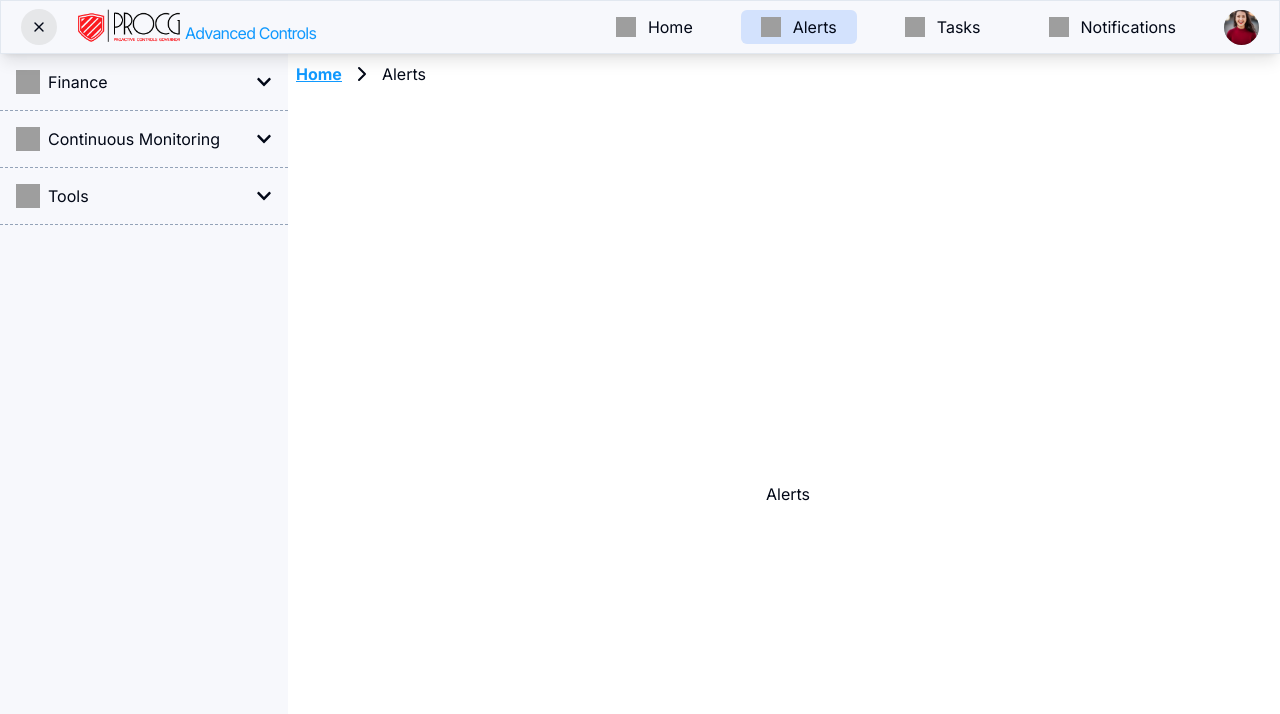
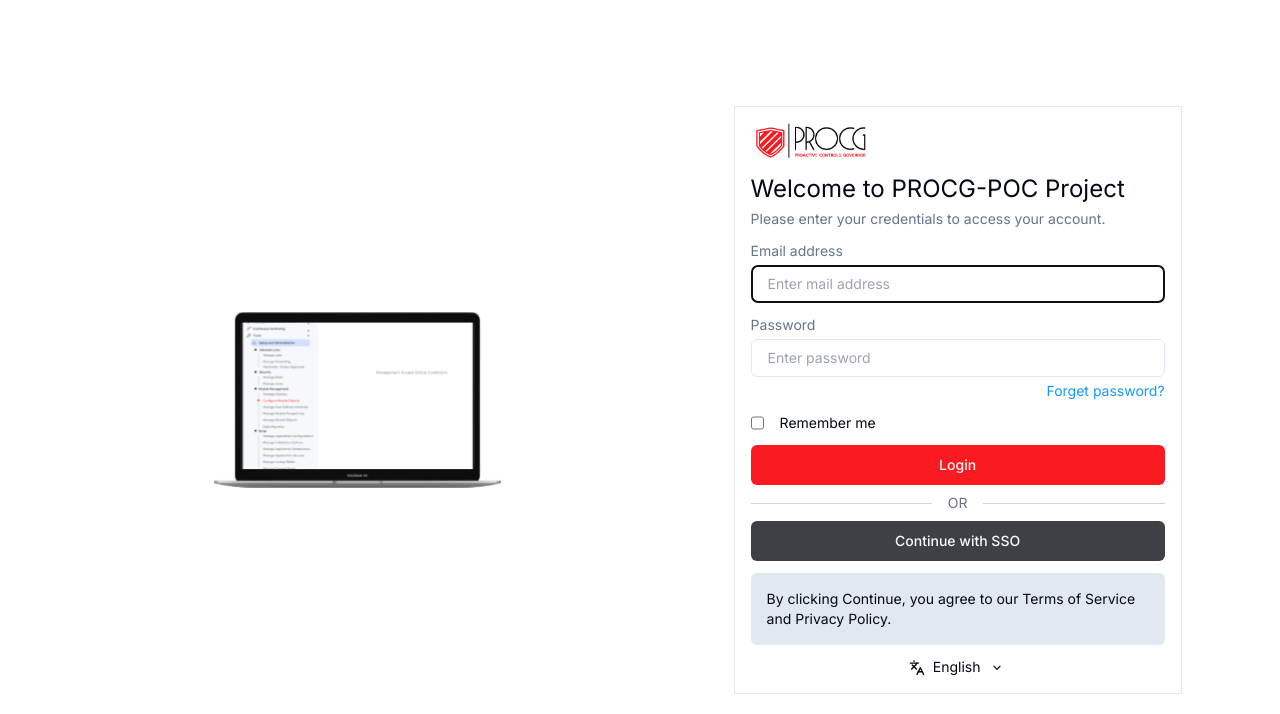
Before and after one commit to nepolionchakma/procg_poc_client, a React (Vite) app: page /alerts in a window 1280 px wide. Shown: the top 714 px of the page. Built offline with nearby package versions, Linux system fonts and the light colour scheme; grey boxes are pictures that could not be loaded.

Commit message:
login function add

```diff
--- a/index.html
+++ b/index.html
@@ -5,7 +5,7 @@
   <meta charset="UTF-8" />
   <!-- <link rel="icon" type="image/svg+xml" href="../favicon.png" /> -->
   <link rel="stylesheet" href="https://cdnjs.cloudflare.com/ajax/libs/font-awesome/6.5.2/css/all.min.css">
-  <link rel="icon" type="image/png" sizes="32x32" href="./public/favicon 2.png">
+  <link rel="icon" type="image/png" sizes="32x32" href="/favicon 2.png">
   <link rel="preconnect" href="https://fonts.gstatic.com" crossorigin>
   <link href="https://fonts.googleapis.com/css2?family=Inter:wght@100..900&display=swap" rel="stylesheet">
   <meta name="viewport" content="width=device-width, initial-scale=1.0" />
--- a/src/App.css
+++ b/src/App.css
@@ -18,3 +18,31 @@
   font-variation-settings:
     "slnt" 0;
 } */
+
+
+.loader div:nth-child(1) {
+  animation-delay: 0s;
+}
+
+.loader div:nth-child(2) {
+  animation-delay: 0.2s;
+}
+
+.loader div:nth-child(3) {
+  animation-delay: 0.4s;
+}
+.loader div:nth-child(4) {
+  animation-delay: 0.6s;
+}
+
+@keyframes grow-shrink {
+
+  0%,
+  100% {
+    transform: scale(1);
+  }
+
+  50% {
+    transform: scale(2);
+  }
+}
--- /dev/null
+++ b/src/Context/Authcontext.tsx
@@ -0,0 +1,61 @@
+import {
+  createContext,
+  ReactNode,
+  useContext,
+  useEffect,
+  useState,
+} from "react";
+import { json } from "stream/consumers";
+
+interface IAuthProviderProps {
+  children: ReactNode;
+}
+interface IAuthTypes {
+  login: (email: string, password: string) => void;
+  access_token: string;
+  setAccess_token: React.Dispatch<React.SetStateAction<string>>;
+  isLoading: boolean;
+}
+export interface IUserData {
+  user_id: number;
+  user_name: string;
+  access_token: string;
+}
+export const AuthContext = createContext<IAuthTypes | null>(null);
+export const useAuthContext = () => {
+  const authconsumer = useContext(AuthContext);
+  if (!authconsumer) {
+    throw new Error("Error inside database");
+  }
+  return authconsumer;
+};
+export const AuthContextProvider = ({ children }: IAuthProviderProps) => {
+  const [access_token, setAccess_token] = useState<string>("");
+  const [isLoading, setIsLoading] = useState<boolean>(false);
+  const login = async (email: string, password: string) => {
+    setIsLoading(true);
+    try {
+      const res = await fetch("http://localhost:2333/login", {
+        method: "POST",
+        headers: { "Content-Type": "application/json" },
+        body: JSON.stringify({ email: email, password: password }),
+      });
+      if (res.ok) {
+        const user_res_data: IUserData = await res.json();
+        setAccess_token(user_res_data.access_token);
+        localStorage.setItem(
+          "access_token",
+          JSON.stringify(user_res_data.access_token)
+        );
+        setIsLoading(false);
+      } else if (res.status === 408) {
+        console.log("Invalid Credential.");
+      }
+    } catch (error) {
+      console.log(error);
+    }
+  };
+  console.log(access_token, "access_token");
+  const value = { login, access_token, setAccess_token, isLoading };
+  return <AuthContext.Provider value={value}>{children}</AuthContext.Provider>;
+};
--- a/src/Nav/TopNavBar.tsx
+++ b/src/Nav/TopNavBar.tsx
@@ -1,10 +1,11 @@
 import { Link, NavLink, useLocation } from "react-router-dom";
-import Logo from "../../public/Top_Nav_Icon/logo.png";
-import Profilea from "../../public/Top_Nav_Icon/Profile.svg";
+import Logo from "/Top_Nav_Icon/logo.png";
+import Profilea from "/Top_Nav_Icon/Profile.svg";
 import { FiMenu, FiX } from "react-icons/fi";
 import { useNavContext } from "../Context/NavContext";
 import { useEffect, useState } from "react";
 import { TopNav, Profile } from "./Navs.json";
+import { useAuthContext } from "@/Context/Authcontext";
 
 interface INav {
   id: number;
@@ -22,6 +23,7 @@
 
 const TopNavBar: React.FC = () => {
   const { collapsed, setCollapsed } = useNavContext();
+  const { setAccess_token } = useAuthContext();
   const [isOpenProfile, setIsOpenProfile] = useState<boolean>(false);
   const navs: INav[] = TopNav;
   const profile: IProfile[] = Profile;
@@ -47,7 +49,10 @@
   const handleProfile = () => {
     setIsOpenProfile(!isOpenProfile);
   };
-
+  const handleLogout = () => {
+    localStorage.removeItem("access_token");
+    setAccess_token("");
+  };
   return (
     <div className="flex justify-between px-5 py-2 border shadow-lg bg-nav sticky top-0 z-50">
       {/* Left side  */}
@@ -108,6 +113,7 @@
             {profile.map((p) => (
               <NavLink
                 to={p.link}
+                onClick={p.name === "Logout" ? handleLogout : undefined}
                 key={p.id}
                 className={`${
                   path === p.link && "text-red-500"
--- a/src/Pages/LogIn/LeftSide.tsx
+++ b/src/Pages/LogIn/LeftSide.tsx
@@ -1,4 +1,4 @@
-import LogInLeftImage from "../../../public/LogIn/LogInLeft.svg";
+import LogInLeftImage from "/LogIn/LogInLeft.svg";
 
 const LeftSide = () => {
   return (
--- a/src/Pages/LogIn/LogIn.tsx
+++ b/src/Pages/LogIn/LogIn.tsx
@@ -1,7 +1,28 @@
+import { useAuthContext } from "@/Context/Authcontext";
 import LeftSide from "./LeftSide";
 import RightSide from "./RightSide";
+import "../../../src/App.css";
 const LogIn = () => {
+  const { isLoading } = useAuthContext();
   return (
+    <div className="w-[1200px] h-screen flex justify-center mx-auto">
+      {isLoading ? (
+        // <div className="flex items-center justify-center">
+        //   <img
+        //     src="https://www.dukan.me/_nuxt/img/progress_loader.8f32937.gif"
+        //     alt=""
+        //   />
+        // </div>
+
+        <div className="flex items-center justify-center h-screen w-screen">
+          <div className="loader flex justify-between w-80">
+            <div className="w-8 h-8 bg-red-500 rounded-full repeat-infinite duration-900 animate-ping"></div>
+            <div className="w-8 h-8 bg-red-500 rounded-full repeat-infinite duration-900 animate-ping"></div>
+            <div className="w-8 h-8 bg-red-500 rounded-full repeat-infinite duration-900 animate-ping"></div>
+            <div className="w-8 h-8 bg-red-500 rounded-full repeat-infinite duration-900 animate-ping"></div>
+          </div>
+        </div>
+      ) : (
         <div className="w-[1200px] h-screen flex justify-center mx-auto">
           <div className="flex items-center justify-center px-[174px]">
             <LeftSide />
@@ -10,6 +31,8 @@
             <RightSide />
           </div>
         </div>
+      )}
+    </div>
   );
 };
 export default LogIn;
--- a/src/Pages/LogIn/RightSide.tsx
+++ b/src/Pages/LogIn/RightSide.tsx
@@ -1,9 +1,23 @@
 import { Button } from "../../components/ui/button";
 
-import logo from "../../../public/Top_Nav_Icon/logo.png";
-import language from "../../../public/LogIn/language.svg";
-import down_arrow from "../../../public/LogIn/down_arrow.svg";
-const RightSide = () => {
+import logo from "/Top_Nav_Icon/logo.png";
+import language from "/LogIn/language.svg";
+import down_arrow from "/LogIn/down_arrow.svg";
+import { useAuthContext } from "@/Context/Authcontext";
+import { useState } from "react";
+const RightSide: React.FC = () => {
+  const [email, setEmail] = useState<string>("");
+  const [password, setPassword] = useState<string>("");
+  const { login } = useAuthContext();
+
+  const handleSubmit = async (e: React.FormEvent<HTMLFormElement>) => {
+    e.preventDefault();
+    try {
+      await login(email, password);
+    } catch (error: any) {
+      console.error("login error", error.message);
+    }
+  };
   return (
     <div>
       <div className="p-4 flex flex-col gap-3 w-[448px] border">
@@ -18,7 +32,7 @@
           </div>
         </div>
         <div className=" ">
-          <form className="flex flex-col gap-3">
+          <form onSubmit={handleSubmit} className="flex flex-col gap-3">
             <div className="flex flex-col gap-1">
               <label className="text-slate-500 text-sm" htmlFor="email">
                 Email address
@@ -28,6 +42,7 @@
                 type="email"
                 name="email"
                 id="email"
+                onChange={(e) => setEmail(e.target.value)}
                 placeholder="Enter mail address"
                 className="py-2 px-4 rounded-md text-sm border"
               />
@@ -40,6 +55,7 @@
                 type="password"
                 name="password"
                 id="password"
+                onChange={(e) => setPassword(e.target.value)}
                 placeholder="Enter password"
                 className="py-2 px-4 rounded-md text-sm border"
               />
@@ -51,11 +67,13 @@
               </label>
             </div>
             <div className="flex gap-4 text-sm">
-              <input type="checkbox" name="" id="" />
-              <label htmlFor="">Remember me</label>
+              <input type="checkbox" name="remember" id="remember" />
+              <label htmlFor="remember">Remember me</label>
             </div>
             <div>
-              <Button className="w-full bg-login">Login</Button>
+              <Button type="submit" className="w-full bg-login">
+                Login
+              </Button>
               <div className="flex items-center my-2">
                 <div className="flex-grow border-t border-gray-300"></div>
                 <span className="mx-4 text-gray-500 text-sm">OR</span>
--- a/src/Root/Root.tsx
+++ b/src/Root/Root.tsx
@@ -1,7 +1,18 @@
+import { useEffect, useState } from "react";
 import Bottom from "../HomeView/Bottom";
 import Top from "../HomeView/Top";
+import { useAuthContext } from "@/Context/Authcontext";
+import { tracingChannel } from "diagnostics_channel";
+import LogIn from "@/Pages/LogIn/LogIn";
 
 const Root = () => {
+  const { access_token, setAccess_token, isLoading } = useAuthContext();
+  useEffect(() => {
+    const storeData = localStorage.getItem("access_token");
+    setAccess_token(storeData as string);
+  }, []);
+
+  if (access_token) {
     return (
       <main>
         {/* Home View  */}
@@ -13,5 +24,8 @@
         </div>
       </main>
     );
+  }
+
+  return <LogIn />;
 };
 export default Root;
--- a/src/components/SideBar/SideNav.tsx
+++ b/src/components/SideBar/SideNav.tsx
@@ -94,7 +94,7 @@
   return (
     <div
       ref={menuRef}
-      className={` transition-all duration-500 bg-nav h-screen ${
+      className={` transition-all duration-500 bg-nav h-[94vh] ${
         collapsed ? "w-[73px] " : "w-72 overflow-auto"
       }`}
     >
--- a/src/main.tsx
+++ b/src/main.tsx
@@ -3,11 +3,14 @@
 import App from "./App.tsx";
 import "./index.css";
 import { NavContextProvider } from "./Context/NavContext.tsx";
+import { AuthContextProvider } from "./Context/Authcontext.tsx";
 
 ReactDOM.createRoot(document.getElementById("root")!).render(
   <React.StrictMode>
-    <NavContextProvider>
-      <App />
-    </NavContextProvider>
+    <AuthContextProvider>
+      <NavContextProvider>
+        <App />
+      </NavContextProvider>
+    </AuthContextProvider>
   </React.StrictMode>
 );
```
Also changed, not shown: src/Nav/Navs.json (line endings or trailing spaces). Lines whose indentation alone changed are shown as unchanged.
